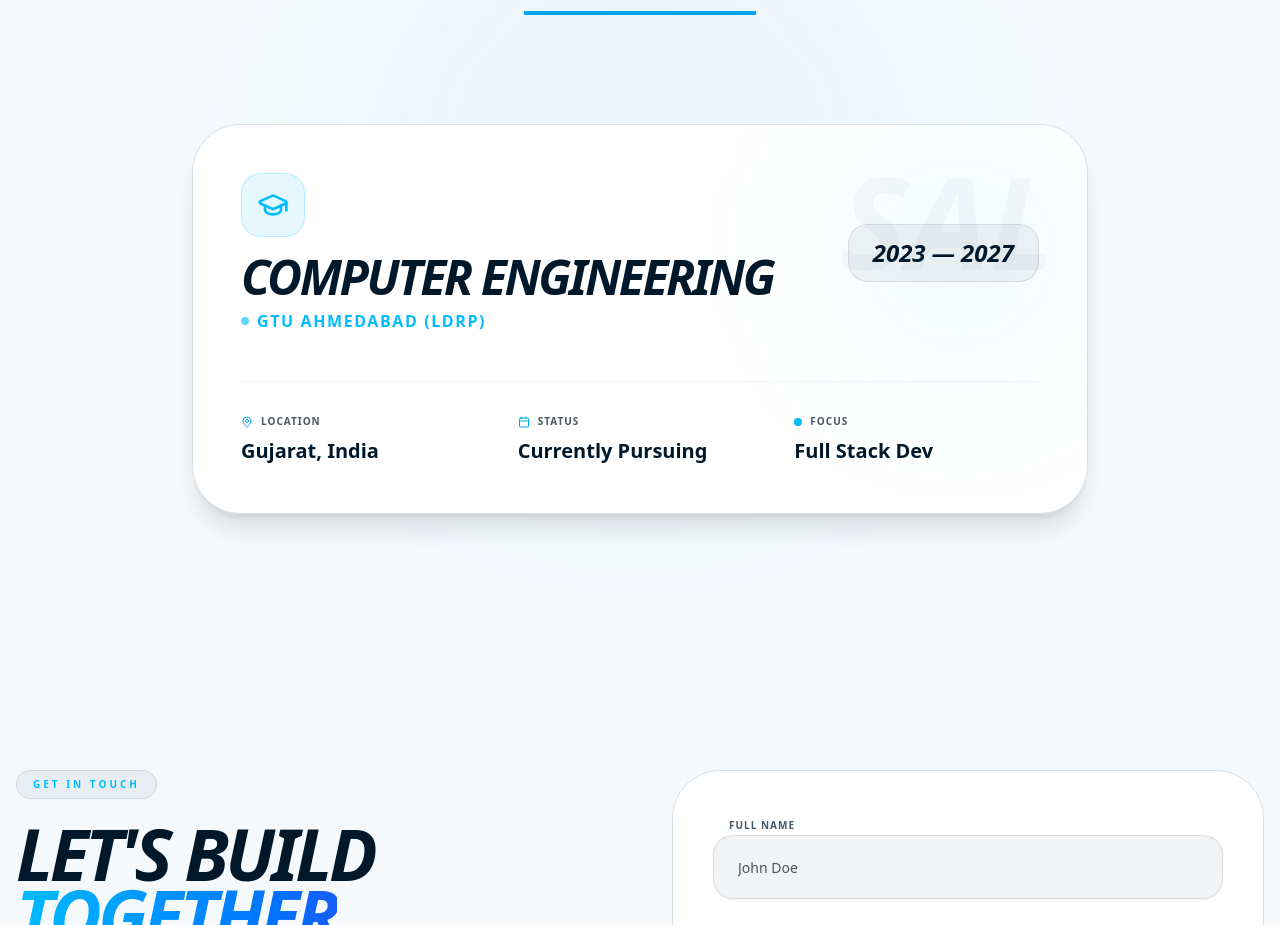
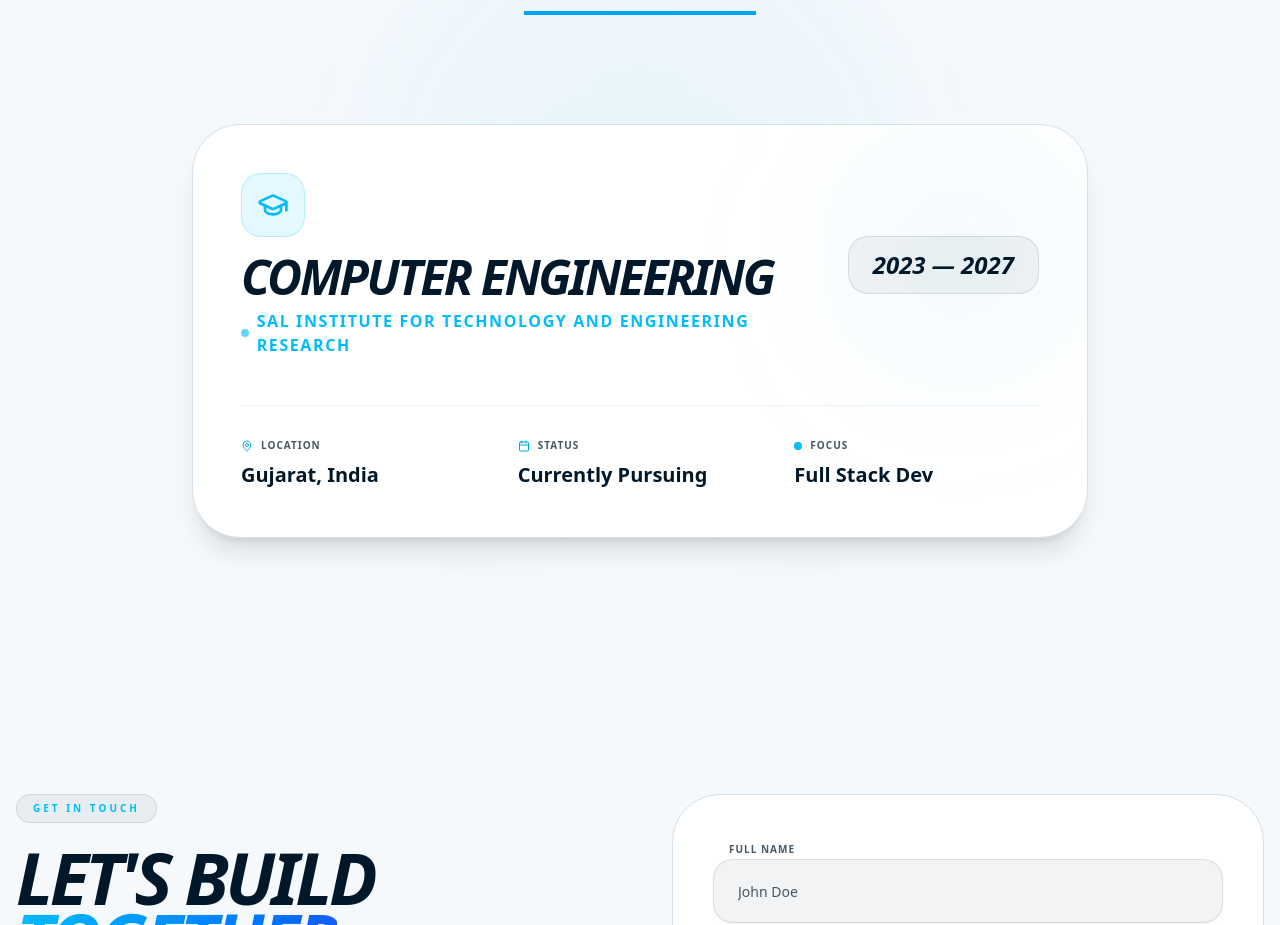
Before and after one commit to MakwBansari/Portfolio, a Next.js app: page / in a window 1280 px wide. Shown: the part 3645-4570 px from the top of the page. Built offline with nearby package versions, Linux system fonts and the light colour scheme.

Commit message:
Update academics section: update institute name, remove background effect, and fix layout

```diff
--- a/src/components/academics.tsx
+++ b/src/components/academics.tsx
@@ -46,7 +46,7 @@ export function AcademicsSection() {
 
                         <div className="relative z-10 space-y-12">
                             <div className="flex flex-col md:flex-row justify-between items-start md:items-center gap-6">
-                                <div className="space-y-4">
+                                <div className="space-y-4 flex-1">
                                     <div className="w-16 h-16 rounded-2xl bg-sky-400/10 dark:bg-sky-500/10 border border-sky-400/20 dark:border-sky-500/20 flex items-center justify-center group-hover:rotate-6 transition-transform">
                                         <GraduationCap className="w-8 h-8 text-sky-400" />
                                     </div>
@@ -54,12 +54,12 @@ export function AcademicsSection() {
                                         <h3 className="text-4xl md:text-5xl font-black text-foreground dark:text-white uppercase italic tracking-tighter shadow-sky-500/5">Computer Engineering</h3>
                                         <p className="text-sky-400 font-bold tracking-widest uppercase flex items-center gap-2 mt-2">
                                             <span className="w-2 h-2 rounded-full bg-sky-400 animate-pulse" />
-                                            GTU Ahmedabad (LDRP)
+                                            Sal Institute for Technology and Engineering Research
                                         </p>
                                     </div>
                                 </div>
-                                <div className="px-6 py-3 rounded-2xl bg-foreground/5 dark:bg-white/5 border border-foreground/10 dark:border-white/10">
-                                    <span className="text-2xl font-black text-foreground dark:text-white italic">2023 — 2027</span>
+                                <div className="flex-shrink-0 px-6 py-3 rounded-2xl bg-foreground/5 dark:bg-white/5 border border-foreground/10 dark:border-white/10">
+                                    <span className="text-2xl font-black text-foreground dark:text-white italic whitespace-nowrap">2023 — 2027</span>
                                 </div>
                             </div>
 
@@ -87,11 +87,6 @@ export function AcademicsSection() {
                                 </div>
                             </div>
                         </div>
-
-                        {/* Background Decoration */}
-                        <div className="absolute top-0 right-0 p-8 text-foreground/[0.03] dark:text-white/5 font-black text-9xl leading-none select-none pointer-events-none italic uppercase">
-                            SAL
-                        </div>
                     </motion.div>
                 </div>
             </div>
```
